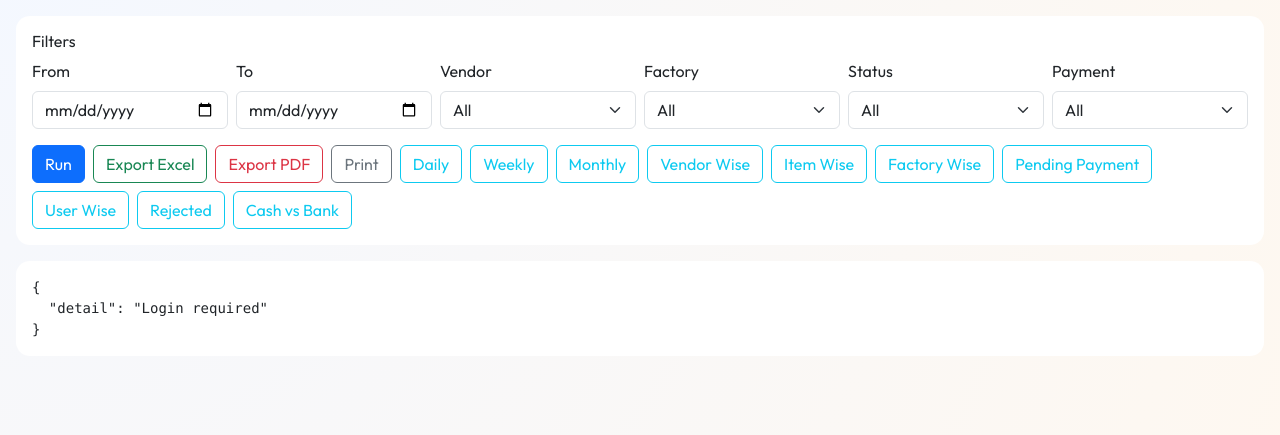
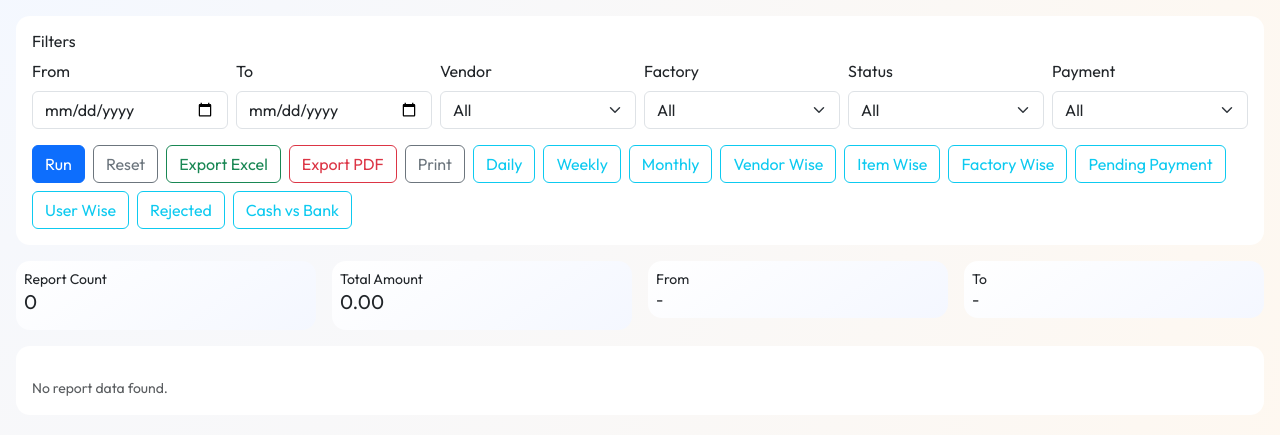
Before and after one commit to escanor941/paymentapproval, a FastAPI app: template app/templates/reports.html in a window 1280 px wide. Shown: the part 36-471 px from the top of the page. Run offline with FastAPI, Linux system fonts and the light colour scheme; the template is opened without the code that fills it: most values are stand-ins (such as "Sample title", 1, 10 or a date in 2020).

Commit message:
Improve admin report view and default admin list to all requests

```diff
--- a/app/static/js/reports.js
+++ b/app/static/js/reports.js
@@ -15,21 +15,127 @@ function reportFilters() {
   return params;
 }
 
+function fmtAmount(v) {
+  const n = Number(v || 0);
+  if (Number.isNaN(n)) return '0.00';
+  return n.toFixed(2);
+}
+
+function escapeHtml(value) {
+  return String(value ?? '')
+    .replaceAll('&', '&amp;')
+    .replaceAll('<', '&lt;')
+    .replaceAll('>', '&gt;')
+    .replaceAll('"', '&quot;')
+    .replaceAll("'", '&#039;');
+}
+
+function pickColumns(items) {
+  if (!items.length) return [];
+  const preferred = [
+    'id',
+    'request_date',
+    'factory',
+    'vendor',
+    'item_category',
+    'item_name',
+    'qty',
+    'unit',
+    'final_amount',
+    'requested_by',
+    'approval_status',
+    'payment_status',
+    'count',
+    'total',
+    'user',
+    'payment_mode',
+    'item',
+  ];
+  const keys = Object.keys(items[0]);
+  const ordered = preferred.filter(k => keys.includes(k));
+  const remaining = keys.filter(k => !ordered.includes(k));
+  return [...ordered, ...remaining];
+}
+
+function titleCase(s) {
+  return s
+    .replaceAll('_', ' ')
+    .replace(/\b\w/g, (c) => c.toUpperCase());
+}
+
+function updateSummary(data, items) {
+  const countEl = document.getElementById('reportCount');
+  const totalEl = document.getElementById('reportTotal');
+  const fromEl = document.getElementById('reportFrom');
+  const toEl = document.getElementById('reportTo');
+  if (!countEl || !totalEl || !fromEl || !toEl) return;
+
+  const count = Number(data.count ?? items.length ?? 0);
+  const totalFromResponse = Number(data.total ?? 0);
+  const totalFromItems = items.reduce((sum, it) => sum + Number(it.final_amount || it.total || 0), 0);
+  const total = totalFromResponse || totalFromItems;
+
+  countEl.textContent = String(count);
+  totalEl.textContent = fmtAmount(total);
+  fromEl.textContent = data.from || data.date || '-';
+  toEl.textContent = data.to || data.date || '-';
+}
+
+function renderReportTable(data) {
+  const head = document.getElementById('reportHead');
+  const body = document.getElementById('reportBody');
+  const empty = document.getElementById('reportEmpty');
+  if (!head || !body || !empty) return;
+
+  const items = Array.isArray(data.items) ? data.items : [];
+  updateSummary(data, items);
+  body.innerHTML = '';
+
+  if (!items.length) {
+    head.innerHTML = '';
+    empty.classList.remove('d-none');
+    return;
+  }
+
+  const columns = pickColumns(items);
+  head.innerHTML = `<tr>${columns.map(c => `<th>${titleCase(c)}</th>`).join('')}</tr>`;
+  empty.classList.add('d-none');
+
+  items.forEach((it) => {
+    const tr = document.createElement('tr');
+    tr.innerHTML = columns.map((c) => {
+      const val = it[c];
+      if (typeof val === 'number') {
+        return `<td>${Number.isInteger(val) ? val : fmtAmount(val)}</td>`;
+      }
+      return `<td>${escapeHtml(val ?? '')}</td>`;
+    }).join('');
+    body.appendChild(tr);
+  });
+}
+
 async function loadAllReport() {
-  const out = document.getElementById('reportOutput');
   const res = await fetch(`/reports/all?${reportFilters().toString()}`);
   const data = await res.json();
-  out.textContent = JSON.stringify(data, null, 2);
+  renderReportTable(data);
 }
 window.loadAllReport = loadAllReport;
 
 async function quickReport(name) {
-  const out = document.getElementById('reportOutput');
   const res = await fetch(`/reports/${name}`);
   const data = await res.json();
-  out.textContent = JSON.stringify(data, null, 2);
+  renderReportTable(data);
 }
 window.quickReport = quickReport;
+
+function clearReportFilters() {
+  ['rFrom', 'rTo', 'rVendor', 'rFactory', 'rStatus', 'rPayment'].forEach((id) => {
+    const el = document.getElementById(id);
+    if (el) el.value = '';
+  });
+  loadAllReport();
+}
+window.clearReportFilters = clearReportFilters;
 
 function exportReport(format) {
   const params = reportFilters();
--- a/app/templates/dashboard_admin.html
+++ b/app/templates/dashboard_admin.html
@@ -24,7 +24,7 @@
             <div class="col-md-2"><label class="form-label">Payment</label><select id="fPayment" class="form-select"><option value="">All</option><option>Unpaid</option><option>Partially Paid</option><option>Paid</option><option>Hold</option></select></div>
         </div>
         <div class="d-flex gap-2 mt-2">
-            <button class="btn btn-primary" onclick="loadRequests()">Apply Filter</button>
+            <button class="btn btn-primary" onclick="applyRequestFilters()">Apply Filter</button>
             <button class="btn btn-outline-secondary" onclick="clearFilters()">Reset</button>
         </div>
     </div>
--- a/app/templates/reports.html
+++ b/app/templates/reports.html
@@ -13,6 +13,7 @@
     </div>
     <div class="d-flex flex-wrap gap-2 mt-3">
         <button class="btn btn-primary" onclick="loadAllReport()">Run</button>
+        <button class="btn btn-outline-secondary" onclick="clearReportFilters()">Reset</button>
         <button class="btn btn-outline-success" onclick="exportReport('excel')">Export Excel</button>
         <button class="btn btn-outline-danger" onclick="exportReport('pdf')">Export PDF</button>
         <button class="btn btn-outline-secondary" onclick="window.print()">Print</button>
@@ -28,8 +29,21 @@
         <button class="btn btn-outline-info" onclick="quickReport('cash-vs-bank')">Cash vs Bank</button>
     </div>
 </div>
+<div class="row g-3 mb-3" id="reportSummaryRow">
+    <div class="col-6 col-md-3"><div class="card card-stat p-2"><small>Report Count</small><h5 id="reportCount">0</h5></div></div>
+    <div class="col-6 col-md-3"><div class="card card-stat p-2"><small>Total Amount</small><h5 id="reportTotal">0.00</h5></div></div>
+    <div class="col-6 col-md-3"><div class="card card-stat p-2"><small>From</small><h5 id="reportFrom" class="h6 mb-0">-</h5></div></div>
+    <div class="col-6 col-md-3"><div class="card card-stat p-2"><small>To</small><h5 id="reportTo" class="h6 mb-0">-</h5></div></div>
+</div>
 <div class="card p-3">
-    <pre id="reportOutput" class="mb-0 small"></pre>
+    <div class="table-responsive">
+        <table class="table table-sm align-middle" id="reportTable">
+            <thead id="reportHead"></thead>
+            <tbody id="reportBody"></tbody>
+        </table>
+    </div>
+    <div id="reportEmpty" class="text-muted small d-none">No report data found.</div>
+    <pre id="reportOutput" class="mb-0 small d-none"></pre>
 </div>
 {% endblock %}
 {% block scripts %}
```
Also changed, not shown: app/static/js/admin.js (+18 -1 lines).
